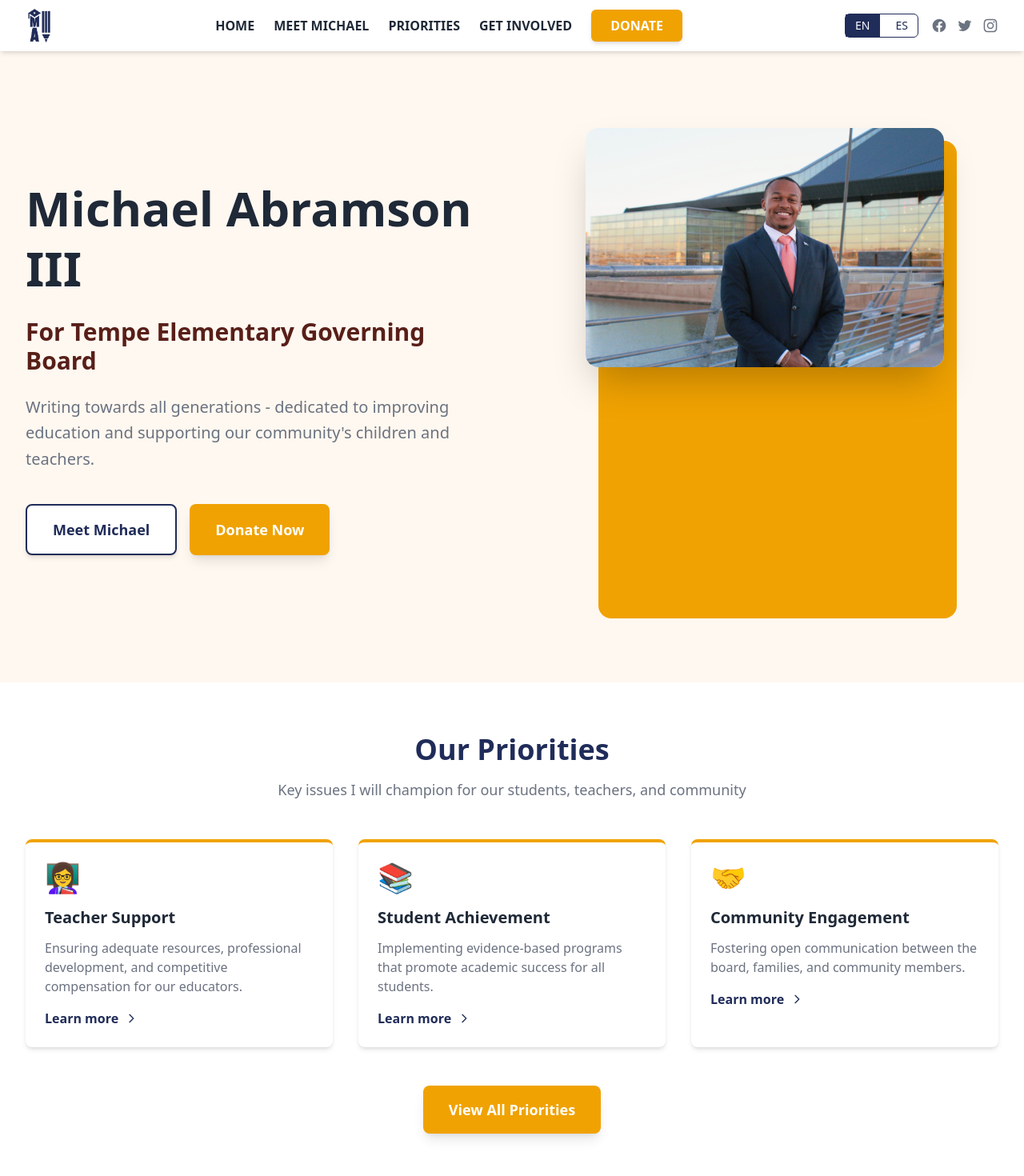
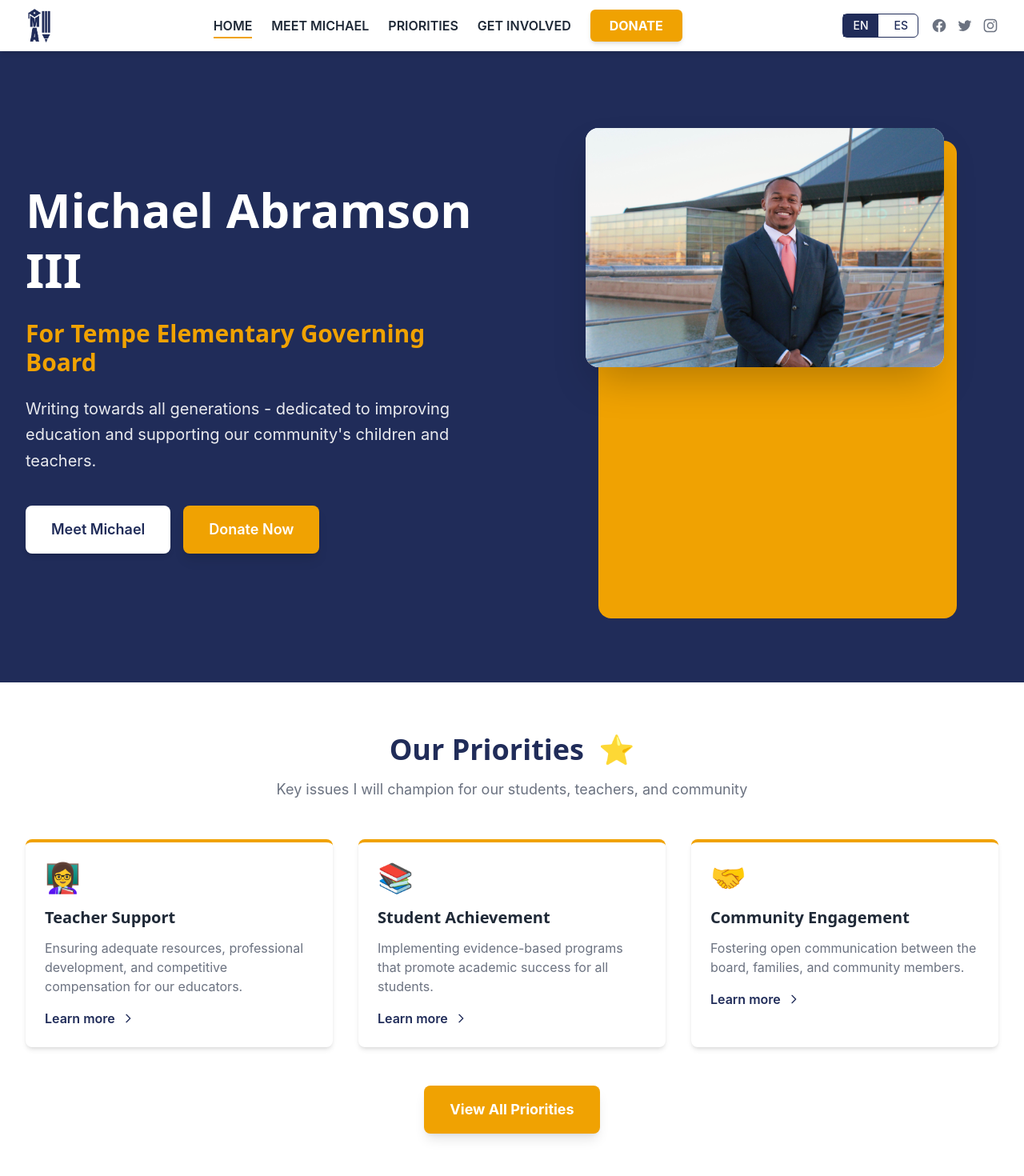
Before and after one commit to jose-gonzalez-garduno/michael-amberson-tesd, a Next.js app: page /en in a window 1280 px wide. Shown: the top 1470 px of the page at 80% size. Built offline with nearby package versions, Linux system fonts and the light colour scheme; no server answers.

Commit message:
Add beautiful animations, custom typography, and modular color-blocked design
Co-authored-by: jose-gonzalez-garduno <13737251+jose-gonzalez-garduno@users.noreply.github.com>

```diff
--- a/app/[locale]/page.tsx
+++ b/app/[locale]/page.tsx
@@ -45,12 +45,12 @@ export default async function Home({ params }: PageProps) {
       {/* Hero Section */}
       <Hero locale={locale} />
 
-      {/* Issues Highlights Section */}
+      {/* Issues Highlights Section - Modular Style */}
       <section className="py-16 bg-white">
         <div className="max-w-7xl mx-auto px-4 sm:px-6 lg:px-8">
           <div className="text-center mb-12">
             <h2 className="text-3xl md:text-4xl font-bold text-campaign-primary mb-4">
-              {t('prioritiesTitle')}
+              {t('prioritiesTitle')} <span className="doodle-star" aria-hidden="true"></span>
             </h2>
             <p className="text-lg text-campaign-text-light max-w-2xl mx-auto mb-8">
               {t('prioritiesDescription')}
@@ -66,7 +66,7 @@ export default async function Home({ params }: PageProps) {
           <div className="text-center">
             <Link
               href={`/${locale}/priorities`}
-              className="inline-block bg-campaign-accent hover:bg-campaign-accent-alt text-white px-8 py-4 rounded-lg font-bold text-lg transition-colors shadow-lg hover:shadow-xl"
+              className="btn-hover-scale inline-block bg-campaign-accent hover:bg-campaign-accent-alt text-white px-8 py-4 rounded-lg font-bold text-lg transition-colors shadow-lg hover:shadow-xl"
             >
               {t('viewAllPriorities')}
             </Link>
@@ -74,14 +74,14 @@ export default async function Home({ params }: PageProps) {
         </div>
       </section>
 
-      {/* Boundaries Section */}
-      <section className="py-16 bg-campaign-light">
+      {/* Boundaries Section - High Contrast Modular Block */}
+      <section className="py-16 bg-campaign-accent">
         <div className="max-w-7xl mx-auto px-4 sm:px-6 lg:px-8">
           <div className="text-center mb-12">
-            <h2 className="text-3xl md:text-4xl font-bold text-campaign-primary mb-4">
+            <h2 className="text-3xl md:text-4xl font-bold text-white mb-4">
               {t('boundariesTitle')}
             </h2>
-            <p className="text-lg text-campaign-text-light max-w-2xl mx-auto">
+            <p className="text-lg text-white opacity-90 max-w-2xl mx-auto">
               {t('boundariesDescription')}
             </p>
           </div>
@@ -98,7 +98,7 @@ export default async function Home({ params }: PageProps) {
                 href="https://www.arcgis.com/home/item.html?id=660f9b04f0c044999e6bcd23e749ef1b&sublayer=0"
                 target="_blank"
                 rel="noopener noreferrer"
-                className="inline-block bg-campaign-primary hover:bg-campaign-primary-dark text-white px-8 py-4 rounded-lg font-bold text-lg transition-colors shadow-lg hover:shadow-xl"
+                className="btn-hover-scale inline-block bg-campaign-primary hover:bg-campaign-primary-dark text-white px-8 py-4 rounded-lg font-bold text-lg transition-colors shadow-lg hover:shadow-xl"
               >
                 {t('learnMoreBoundaries')}
               </a>
@@ -107,8 +107,8 @@ export default async function Home({ params }: PageProps) {
         </div>
       </section>
 
-      {/* Contribute Now Section */}
-      <section className="py-16 bg-campaign-accent-warm text-white">
+      {/* Contribute Now Section - High Contrast Block */}
+      <section className="py-16 bg-campaign-primary text-white">
         <div className="max-w-4xl mx-auto px-4 sm:px-6 lg:px-8 text-center">
           <h2 className="text-3xl md:text-4xl font-bold mb-6">
             {t('contributeTitle')}
@@ -118,7 +118,7 @@ export default async function Home({ params }: PageProps) {
           </p>
           <Link
             href={`/${locale}/donate`}
-            className="inline-block bg-white text-campaign-primary px-8 py-4 rounded-lg font-bold text-lg hover:bg-gray-100 transition-colors shadow-lg hover:shadow-xl"
+            className="btn-hover-scale inline-block bg-campaign-accent text-white px-8 py-4 rounded-lg font-bold text-lg hover:bg-campaign-accent-alt transition-colors shadow-lg hover:shadow-xl"
           >
             {t('contributeButton')}
           </Link>
--- a/app/components/Header.tsx
+++ b/app/components/Header.tsx
@@ -4,12 +4,23 @@ import { useLocale, useTranslations } from 'next-intl';
 import { usePathname, useRouter } from 'next/navigation';
 import Link from 'next/link';
 import Image from 'next/image';
+import { useState, useEffect } from 'react';
 
 export default function Header() {
   const t = useTranslations('nav');
   const locale = useLocale();
   const router = useRouter();
   const pathname = usePathname();
+  const [isScrolled, setIsScrolled] = useState(false);
+
+  useEffect(() => {
+    const handleScroll = () => {
+      setIsScrolled(window.scrollY > 20);
+    };
+
+    window.addEventListener('scroll', handleScroll);
+    return () => window.removeEventListener('scroll', handleScroll);
+  }, []);
 
   const switchLanguage = (newLocale: string) => {
     // Remove current locale from pathname and add new locale
@@ -17,10 +28,14 @@ export default function Header() {
     router.push(`/${newLocale}${pathWithoutLocale}`);
   };
 
+  const isActivePage = (path: string) => {
+    return pathname === `/${locale}${path}`;
+  };
+
   return (
-    <header className="bg-white shadow-md sticky top-0 z-50">
+    <header className={`bg-white sticky top-0 z-50 header-sticky ${isScrolled ? 'scrolled shadow-lg' : 'shadow-md'}`}>
       <nav className="max-w-7xl mx-auto px-4 sm:px-6 lg:px-8">
-        <div className="flex justify-between items-center h-16">
+        <div className={`flex justify-between items-center transition-all ${isScrolled ? 'h-14' : 'h-16'}`}>
           {/* Logo */}
           <div className="flex-shrink-0">
             <Link href={`/${locale}`} className="flex items-center">
@@ -29,7 +44,7 @@ export default function Header() {
                 alt="Michael Abramson III for Tempe Elementary Governing Board"
                 width={200}
                 height={60}
-                className="h-12 w-auto"
+                className={`transition-all ${isScrolled ? 'h-10' : 'h-12'} w-auto`}
                 priority
               />
             </Link>
@@ -39,31 +54,31 @@ export default function Header() {
           <div className="hidden md:flex md:items-center md:space-x-6">
             <Link
               href={`/${locale}`}
-              className="text-campaign-text-dark hover:text-campaign-accent transition-colors font-semibold"
+              className={`nav-link text-campaign-text-dark hover:text-campaign-accent transition-colors font-semibold ${isActivePage('') ? 'active' : ''}`}
             >
               {t('home')}
             </Link>
             <Link
               href={`/${locale}/meet-michael`}
-              className="text-campaign-text-dark hover:text-campaign-accent transition-colors font-semibold"
+              className={`nav-link text-campaign-text-dark hover:text-campaign-accent transition-colors font-semibold ${isActivePage('/meet-michael') ? 'active' : ''}`}
             >
               {t('meetMichael')}
             </Link>
             <Link
               href={`/${locale}/priorities`}
-              className="text-campaign-text-dark hover:text-campaign-accent transition-colors font-semibold"
+              className={`nav-link text-campaign-text-dark hover:text-campaign-accent transition-colors font-semibold ${isActivePage('/priorities') ? 'active' : ''}`}
             >
               {t('priorities')}
             </Link>
             <Link
               href={`/${locale}/get-involved`}
-              className="text-campaign-text-dark hover:text-campaign-accent transition-colors font-semibold"
+              className={`nav-link text-campaign-text-dark hover:text-campaign-accent transition-colors font-semibold ${isActivePage('/get-involved') ? 'active' : ''}`}
             >
               {t('getInvolved')}
             </Link>
             <Link
               href={`/${locale}/donate`}
-              className="bg-campaign-accent hover:bg-campaign-accent-alt text-white px-6 py-2 rounded-md font-bold transition-colors shadow-md hover:shadow-lg"
+              className="btn-hover-scale bg-campaign-accent hover:bg-campaign-accent-alt text-white px-6 py-2 rounded-md font-bold shadow-md hover:shadow-lg"
             >
               {t('donate')}
             </Link>
--- a/app/components/Hero.tsx
+++ b/app/components/Hero.tsx
@@ -10,22 +10,20 @@ export default async function Hero({ locale }: HeroProps) {
   const t = await getTranslations('hero');
 
   return (
-    <section className="relative bg-campaign-light py-16 md:py-24">
+    <section className="relative bg-campaign-primary py-16 md:py-24 text-white">
       <div className="max-w-7xl mx-auto px-4 sm:px-6 lg:px-8">
         <div className="grid grid-cols-1 lg:grid-cols-2 gap-12 items-center">
           {/* Left Column - Text Content */}
           <div className="space-y-6">
-            {/* Add comment about Google Font - humanist/serif-like */}
-            {/* TODO: Add Google Font (e.g., Lora, Merriweather, or Playfair Display) for headings */}
-            <h1 className="text-4xl md:text-5xl lg:text-6xl font-bold leading-tight text-campaign-text-dark">
+            <h1 className="text-4xl md:text-5xl lg:text-6xl font-bold leading-tight">
               {t('title')}
             </h1>
 
-            <h2 className="text-2xl md:text-3xl font-semibold text-campaign-secondary">
+            <h2 className="text-2xl md:text-3xl font-semibold text-campaign-accent">
               {t('subtitle')}
             </h2>
 
-            <p className="text-lg md:text-xl text-campaign-text-light leading-relaxed">
+            <p className="text-lg md:text-xl leading-relaxed opacity-90">
               {t('tagline')}
             </p>
 
@@ -33,14 +31,14 @@ export default async function Hero({ locale }: HeroProps) {
             <div className="flex flex-col sm:flex-row gap-4 pt-4">
               <Link
                 href={`/${locale}/meet-michael`}
-                className="inline-flex items-center justify-center px-8 py-4 text-lg font-semibold text-campaign-primary bg-white hover:bg-gray-50 border-2 border-campaign-primary transition-colors rounded-lg shadow-md hover:shadow-lg"
+                className="btn-hover-scale inline-flex items-center justify-center px-8 py-4 text-lg font-semibold text-campaign-primary bg-white hover:bg-gray-50 transition-colors rounded-lg shadow-md hover:shadow-lg"
                 aria-label="Learn More About Michael"
               >
                 {t('learnMore')}
               </Link>
               <Link
                 href={`/${locale}/donate`}
-                className="inline-flex items-center justify-center px-8 py-4 text-lg font-semibold text-white bg-campaign-accent hover:bg-campaign-accent-alt transition-colors rounded-lg shadow-lg hover:shadow-xl"
+                className="btn-hover-scale inline-flex items-center justify-center px-8 py-4 text-lg font-semibold text-white bg-campaign-accent hover:bg-campaign-accent-alt transition-colors rounded-lg shadow-lg hover:shadow-xl"
                 aria-label={t('donateCTA')}
               >
                 {t('donateCTA')}
--- a/app/components/IssueCard.tsx
+++ b/app/components/IssueCard.tsx
@@ -8,7 +8,7 @@ interface IssueCardProps {
 
 export default function IssueCard({ issue, locale }: IssueCardProps) {
   return (
-    <div className="bg-white rounded-lg shadow-md hover:shadow-lg transition-shadow p-6 border-t-4 border-campaign-accent">
+    <div className="card-hover-lift bg-white rounded-lg shadow-md p-6 border-t-4 border-campaign-accent">
       {/* Icon placeholder */}
       {issue.icon && (
         <div className="text-4xl mb-4" aria-hidden="true">
--- a/app/globals.css
+++ b/app/globals.css
@@ -1,4 +1,7 @@
 @import "tailwindcss";
+
+/* Import Google Fonts - Aptos alternative (Inter) for body, Brunson alternative (Poppins Bold) for headers */
+@import url('https://fonts.googleapis.com/css2?family=Inter:wght@400;500;600&family=Poppins:wght@700;800;900&display=swap');
 
 :root {
   --background: #ffffff;
@@ -15,6 +18,10 @@
   --campaign-light: #FFF8F0;        /* Warm light background */
   --campaign-text-dark: #1f2937;    /* Dark gray for text */
   --campaign-text-light: #6b7280;   /* Medium gray for secondary text */
+
+  /* Typography */
+  --font-heading: 'Poppins', system-ui, sans-serif;  /* Brunson alternative - bold, high-impact */
+  --font-body: 'Inter', system-ui, sans-serif;       /* Aptos alternative - clean, legible */
 }
 
 @theme inline {
@@ -33,8 +40,10 @@
   --color-campaign-text-dark: var(--campaign-text-dark);
   --color-campaign-text-light: var(--campaign-text-light);
 
-  /* System font stack */
-  --font-sans: ui-sans-serif, system-ui, -apple-system, BlinkMacSystemFont, "Segoe UI", Roboto, "Helvetica Neue", Arial, "Noto Sans", sans-serif, "Apple Color Emoji", "Segoe UI Emoji", "Segoe UI Symbol", "Noto Color Emoji";
+  /* Typography */
+  --font-heading: var(--font-heading);
+  --font-body: var(--font-body);
+  --font-sans: var(--font-body);
 }
 
 @media (prefers-color-scheme: dark) {
@@ -47,5 +56,112 @@
 body {
   background: var(--background);
   color: var(--foreground);
-  font-family: var(--font-sans);
+  font-family: var(--font-body);
 }
+
+/* Beautiful Animations */
+
+/* Scroll reveal animation - fade & slide up */
+@keyframes fadeInUp {
+  from {
+    opacity: 0;
+    transform: translateY(20px);
+  }
+  to {
+    opacity: 1;
+    transform: translateY(0);
+  }
+}
+
+.animate-fade-in-up {
+  animation: fadeInUp 0.6s ease-out forwards;
+}
+
+/* Stagger animation delays for multiple elements */
+.animate-delay-100 {
+  animation-delay: 0.1s;
+}
+
+.animate-delay-200 {
+  animation-delay: 0.2s;
+}
+
+.animate-delay-300 {
+  animation-delay: 0.3s;
+}
+
+/* Hover scale effect for buttons */
+.btn-hover-scale {
+  transition: transform 0.3s ease, background-color 0.3s ease, box-shadow 0.3s ease;
+}
+
+.btn-hover-scale:hover {
+  transform: scale(1.05);
+}
+
+/* Card lift effect */
+.card-hover-lift {
+  transition: transform 0.3s ease, box-shadow 0.3s ease;
+}
+
+.card-hover-lift:hover {
+  transform: translateY(-8px);
+  box-shadow: 0 20px 25px -5px rgba(0, 0, 0, 0.1), 0 10px 10px -5px rgba(0, 0, 0, 0.04);
+}
+
+/* Navigation link underline animation */
+.nav-link {
+  position: relative;
+  transition: color 0.3s ease;
+}
+
+.nav-link::after {
+  content: '';
+  position: absolute;
+  bottom: -4px;
+  left: 0;
+  width: 0;
+  height: 2px;
+  background-color: var(--campaign-accent);
+  transition: width 0.3s ease;
+}
+
+.nav-link:hover::after,
+.nav-link.active::after {
+  width: 100%;
+}
+
+/* Sticky header transition */
+.header-sticky {
+  transition: all 0.3s ease;
+}
+
+.header-sticky.scrolled {
+  box-shadow: 0 4px 6px -1px rgba(0, 0, 0, 0.1), 0 2px 4px -1px rgba(0, 0, 0, 0.06);
+  padding-top: 0.5rem;
+  padding-bottom: 0.5rem;
+}
+
+/* Typography styles */
+h1, h2, h3, h4, h5, h6 {
+  font-family: var(--font-heading);
+  font-weight: 700;
+}
+
+/* Smooth scroll behavior */
+html {
+  scroll-behavior: smooth;
+}
+
+/* Playful doodle elements - using CSS shapes */
+.doodle-star {
+  display: inline-block;
+  width: 1em;
+  height: 1em;
+  margin: 0 0.25em;
+}
+
+.doodle-star::before {
+  content: "⭐";
+  font-size: inherit;
+}
```
Also changed, not shown: app/[locale]/get-involved/page.tsx (+10 -10 lines), app/[locale]/priorities/page.tsx (+6 -6 lines).
